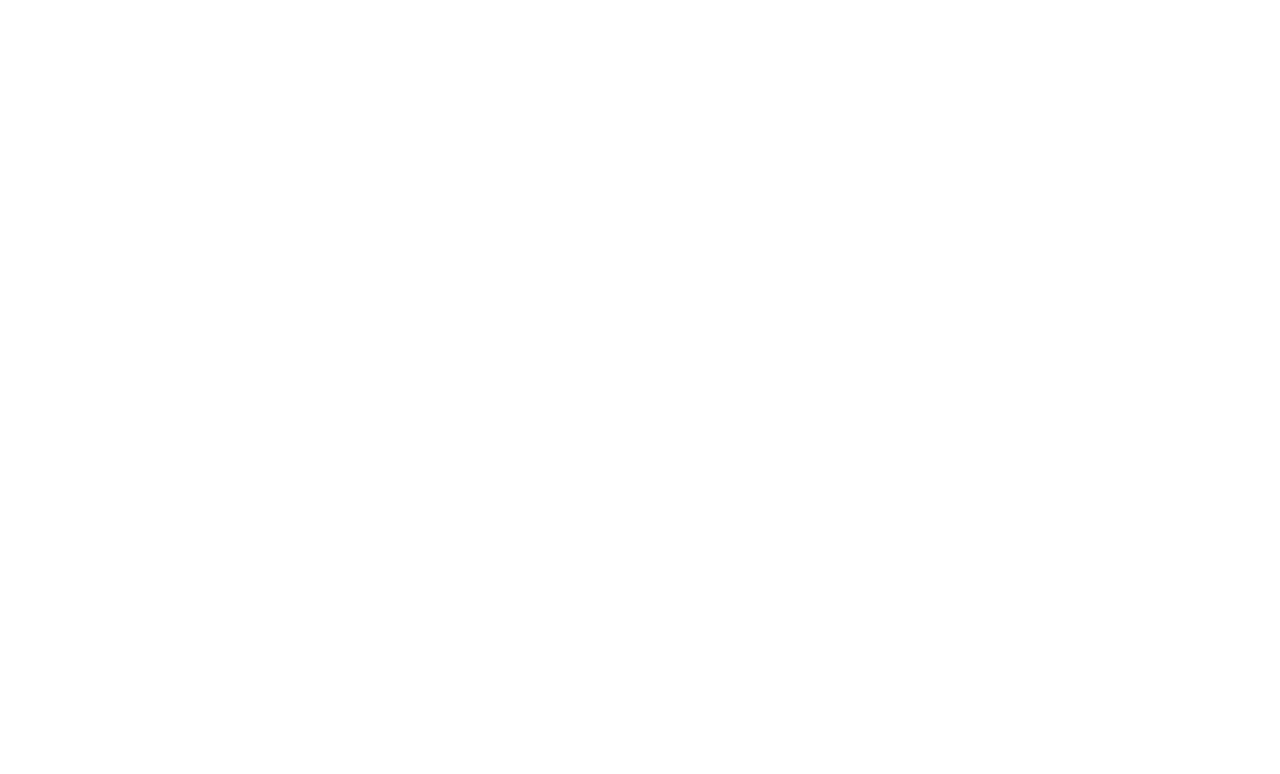
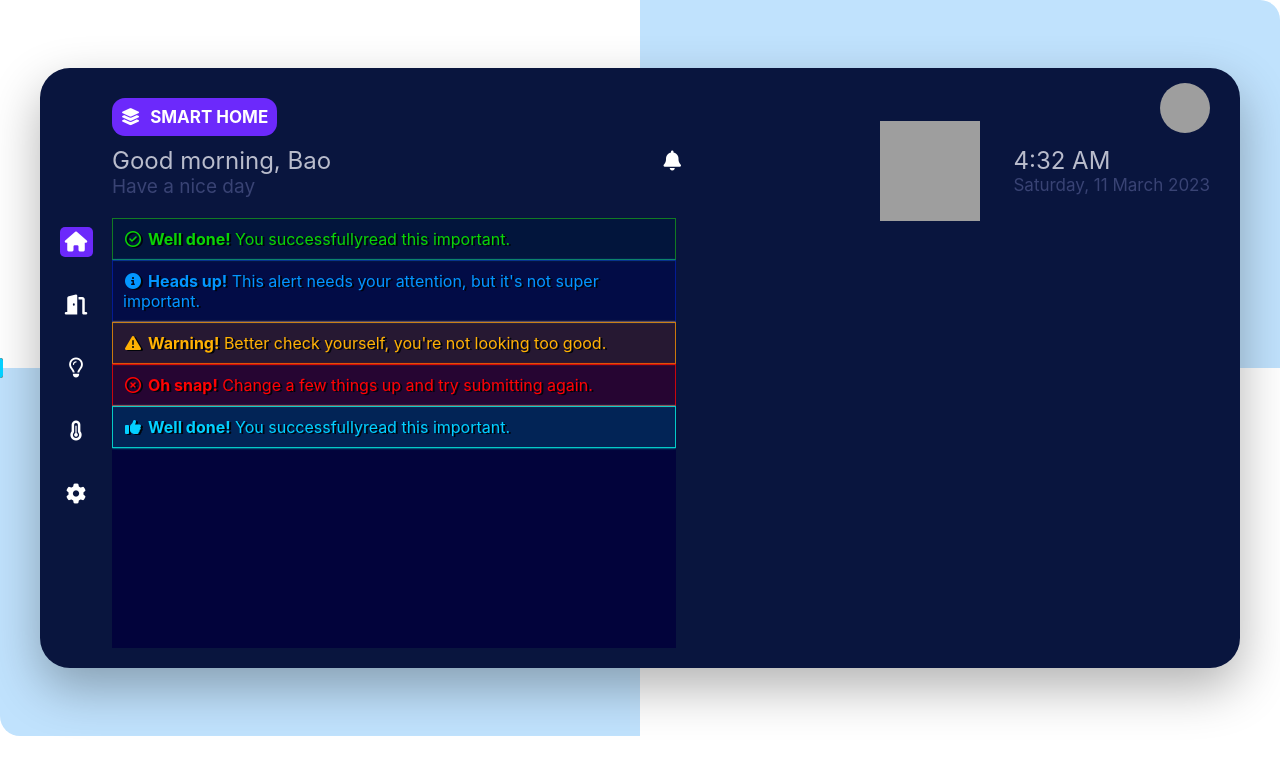
Before and after one commit to iduchungho/multidisciplinary-project-se, a React (Create React App) app in the folder client/: page /notification in a window 1280 px wide. Before the commit this address had no page. Shown: the top 774 px of the page. Built offline with nearby package versions, Linux system fonts and the light colour scheme; grey boxes are pictures that could not be loaded.

Commit message:
Add Notification

```diff
--- a/client/src/components/layouts/DefaultLayout/DefaultLayout.css
+++ b/client/src/components/layouts/DefaultLayout/DefaultLayout.css
@@ -87,7 +87,11 @@
     color: white;
     font-size: 20px;
 }
-
+.notification-icon
+{
+    color: white;
+    font-size: 20px;
+}
 .active
 {
     background-color: #6c29fb;
@@ -180,6 +184,19 @@
     font-size: 17px;
     color: var(--primary4-color);
 }
+.notification__container
+{
+    padding-left: 10px;
+    padding-right: 10px;
+    padding-top: 5px;
+    padding-bottom: 5px;
+    max-height: 30px;
+    border-radius: 5px;
+}
+.notification__container:hover
+{
+    background-color: #6c29fb;
+}
 
 /* CONTENT */
 
--- a/client/src/components/layouts/DefaultLayout/index.js
+++ b/client/src/components/layouts/DefaultLayout/index.js
@@ -4,14 +4,17 @@
 import sun from "../../../assets/sun.png";
 import cloudy from "../../../assets/cloudy.png";
 import night from "../../../assets/night.png";
-
+import { useNavigate } from "react-router-dom";
 function DefaultLayout({children})
 {
     var date = new Date();
     var hour=date.getHours();
     var day="",num=date.getDay();
     var weather;
-
+    const navigate = useNavigate()
+    function notification() {
+      navigate('/notification')
+    }
     if (hour >=6 && hour <= 12 ) weather=sun;
     else if  (hour >12 && hour < 18  ) weather=cloudy;
     else weather=night;
@@ -126,6 +129,9 @@
                                     <span className="greeting1">Good morning, Bao</span>
                                     <span className="greeting2">Have a nice day</span>
                                 </div>
+                                <div className="notification__container" onClick={notification}>
+                                  <i class="notification-icon fa-solid fa-bell"></i>
+                                </div>
                                 <div className="header__time-weather">
                                     <img src={weather} className="weather-icon"/>
                                 </div>
--- /dev/null
+++ b/client/src/pages/Notification/Notification.css
@@ -0,0 +1,233 @@
+.notification__wrapper
+{
+    height: 100%;
+    width: 50%;
+    padding-bottom: 20px;
+}
+.notification__block
+{
+    background-color: rgb(2, 3, 59);
+    height: 100%;
+    overflow: scroll;
+    overflow-x: hidden;
+}
+
+/* Message */
+.alert
+{
+    padding: 10px;
+}
+.alert>.start-icon {
+    margin-right: 0;
+    min-width: 20px;
+    text-align: center;
+}
+
+.alert>.start-icon {
+    margin-right: 5px;
+}
+
+.greencross
+{
+  font-size:18px;
+      color: #25ff0b;
+    text-shadow: none;
+}
+
+.alert-simple.alert-success
+{
+  border: 1px solid rgba(36, 241, 6, 0.46);
+    background-color: rgba(7, 149, 66, 0.12156862745098039);
+    box-shadow: 0px 0px 2px #259c08;
+    color: #0ad406;
+  text-shadow: 2px 1px #00040a;
+  transition:0.5s;
+  cursor:pointer;
+}
+.alert-success:hover{
+  background-color: rgba(7, 149, 66, 0.35);
+  transition:0.5s;
+}
+.alert-simple.alert-info
+{
+  border: 1px solid rgba(6, 44, 241, 0.46);
+    background-color: rgba(7, 73, 149, 0.12156862745098039);
+    box-shadow: 0px 0px 2px #0396ff;
+    color: #0396ff;
+  text-shadow: 2px 1px #00040a;
+  transition:0.5s;
+  cursor:pointer;
+}
+
+.alert-info:hover
+{
+  background-color: rgba(7, 73, 149, 0.35);
+  transition:0.5s;
+}
+
+.blue-cross
+{
+  font-size: 18px;
+    color: #0bd2ff;
+    text-shadow: none;
+}
+
+.alert-simple.alert-warning
+{
+      border: 1px solid rgba(241, 142, 6, 0.81);
+    background-color: rgba(220, 128, 1, 0.16);
+    box-shadow: 0px 0px 2px #ffb103;
+    color: #ffb103;
+    text-shadow: 2px 1px #00040a;
+  transition:0.5s;
+  cursor:pointer;
+}
+
+.alert-warning:hover{
+  background-color: rgba(220, 128, 1, 0.33);
+  transition:0.5s;
+}
+
+.warning
+{
+      font-size: 18px;
+    color: #ffb40b;
+    text-shadow: none;
+}
+
+.alert-simple.alert-danger
+{
+  border: 1px solid rgba(241, 6, 6, 0.81);
+    background-color: rgba(220, 17, 1, 0.16);
+    box-shadow: 0px 0px 2px #ff0303;
+    color: #ff0303;
+    text-shadow: 2px 1px #00040a;
+  transition:0.5s;
+  cursor:pointer;
+}
+
+.alert-danger:hover
+{
+     background-color: rgba(220, 17, 1, 0.33);
+  transition:0.5s;
+}
+
+.danger
+{
+      font-size: 18px;
+    color: #ff0303;
+    text-shadow: none;
+}
+
+.alert-simple.alert-primary
+{
+  border: 1px solid rgba(6, 241, 226, 0.81);
+    background-color: rgba(1, 204, 220, 0.16);
+    box-shadow: 0px 0px 2px #03fff5;
+    color: #03d0ff;
+    text-shadow: 2px 1px #00040a;
+  transition:0.5s;
+  cursor:pointer;
+}
+
+.alert-primary:hover{
+  background-color: rgba(1, 204, 220, 0.33);
+   transition:0.5s;
+}
+
+.alertprimary
+{
+      font-size: 18px;
+    color: #03d0ff;
+    text-shadow: none;
+}
+
+.square_box {
+    position: absolute;
+    -webkit-transform: rotate(45deg);
+    -ms-transform: rotate(45deg);
+    transform: rotate(45deg);
+    border-top-left-radius: 45px;
+    opacity: 0.302;
+}
+
+.square_box.box_three {
+    background-image: -moz-linear-gradient(-90deg, #290a59 0%, #3d57f4 100%);
+    background-image: -webkit-linear-gradient(-90deg, #290a59 0%, #3d57f4 100%);
+    background-image: -ms-linear-gradient(-90deg, #290a59 0%, #3d57f4 100%);
+    opacity: 0.059;
+    left: -80px;
+    top: -60px;
+    width: 500px;
+    height: 500px;
+    border-radius: 45px;
+}
+
+.square_box.box_four {
+    background-image: -moz-linear-gradient(-90deg, #290a59 0%, #3d57f4 100%);
+    background-image: -webkit-linear-gradient(-90deg, #290a59 0%, #3d57f4 100%);
+    background-image: -ms-linear-gradient(-90deg, #290a59 0%, #3d57f4 100%);
+    opacity: 0.059;
+    left: 150px;
+    top: -25px;
+    width: 550px;
+    height: 550px;
+    border-radius: 45px;
+}
+
+.alert:before {
+    content: '';
+    position: absolute;
+    width: 0;
+    height: calc(100% - 44px);
+    border-left: 1px solid;
+    border-right: 2px solid;
+    border-bottom-right-radius: 3px;
+    border-top-right-radius: 3px;
+    left: 0;
+    top: 50%;
+    transform: translate(0,-50%);
+      height: 20px;
+}
+
+.fa-times
+{
+-webkit-animation: blink-1 2s infinite both;
+	        animation: blink-1 2s infinite both;
+}
+.col-sm-12
+{
+    width: 100%;
+}
+.container__mess
+{
+    width: 100%;
+    padding: 0px;
+}
+/**
+ * ----------------------------------------
+ * animation blink-1
+ * ----------------------------------------
+ */
+@-webkit-keyframes blink-1 {
+  0%,
+  50%,
+  100% {
+    opacity: 1;
+  }
+  25%,
+  75% {
+    opacity: 0;
+  }
+}
+@keyframes blink-1 {
+  0%,
+  50%,
+  100% {
+    opacity: 1;
+  }
+  25%,
+  75% {
+    opacity: 0;
+  }
+}
--- /dev/null
+++ b/client/src/pages/Notification/index.js
@@ -0,0 +1,61 @@
+import "./Notification.css"
+
+function Message(props) {
+    return (
+        <div>
+            <div className="container_mess mt-5">
+                <div className="row__mess">
+
+                    <div className="col-sm-12">
+                        <div className="alert fade alert-simple alert-success alert-dismissible text-left font__family-montserrat font__size-16 font__weight-light brk-library-rendered rendered show">
+                            <i className="start-icon far fa-check-circle faa-tada animated"></i>
+                            <strong className="font__weight-semibold">Well done!</strong> You successfullyread this important.
+                        </div>
+                    </div>
+
+                    <div className="col-sm-12">
+                        <div className="alert fade alert-simple alert-info alert-dismissible text-left font__family-montserrat font__size-16 font__weight-light brk-library-rendered rendered show" role="alert" data-brk-library="component__alert">
+                            <i className="start-icon  fa fa-info-circle faa-shake animated"></i>
+                            <strong className="font__weight-semibold">Heads up!</strong> This alert needs your attention, but it's not super important.
+                        </div>
+
+                    </div>
+
+                    <div className="col-sm-12">
+                        <div className="alert fade alert-simple alert-warning alert-dismissible text-left font__family-montserrat font__size-16 font__weight-light brk-library-rendered rendered show" role="alert" data-brk-library="component__alert">
+                            <i className="start-icon fa fa-exclamation-triangle faa-flash animated"></i>
+                            <strong className="font__weight-semibold">Warning!</strong> Better check yourself, you're not looking too good.
+                        </div>
+                    </div>
+
+                    <div className="col-sm-12">
+                        <div className="alert fade alert-simple alert-danger alert-dismissible text-left font__family-montserrat font__size-16 font__weight-light brk-library-rendered rendered show" role="alert" data-brk-library="component__alert">
+                            <i className="start-icon far fa-times-circle faa-pulse animated"></i>
+                            <strong className="font__weight-semibold">Oh snap!</strong> Change a few things up and try submitting again.
+                        </div>
+                    </div>
+
+                    <div className="col-sm-12">
+                        <div className="alert fade alert-simple alert-primary alert-dismissible text-left font__family-montserrat font__size-16 font__weight-light brk-library-rendered rendered show" role="alert" data-brk-library="component__alert">
+                            <i className="start-icon fa fa-thumbs-up faa-bounce animated"></i>
+                            <strong className="font__weight-semibold">Well done!</strong> You successfullyread this important.
+                        </div>
+
+                    </div>
+
+                </div>
+            </div>
+        </div>
+    );
+}
+function Notification() {
+    return (
+        <div className='notification__wrapper'>
+            <div className='notification__block'>
+                <Message message='hello'></Message>
+            </div>
+        </div>
+    );
+}
+
+export default Notification;;
--- a/client/src/routes/index.js
+++ b/client/src/routes/index.js
@@ -5,7 +5,7 @@
 import TemperHumi from "../pages/TemperHumi";
 import Login from "../pages/Login";
 import Register from "../pages/Register";
-
+import Notification from "../pages/Notification";
 const publicRoutes = [
     {
         path: '/',
@@ -36,6 +36,11 @@
         path: '/register',
         component: Register,
         layout: 1
+    },
+    {
+        path: '/notification',
+        component: Notification,
+        layout: 0
     }
 
 ];
```
